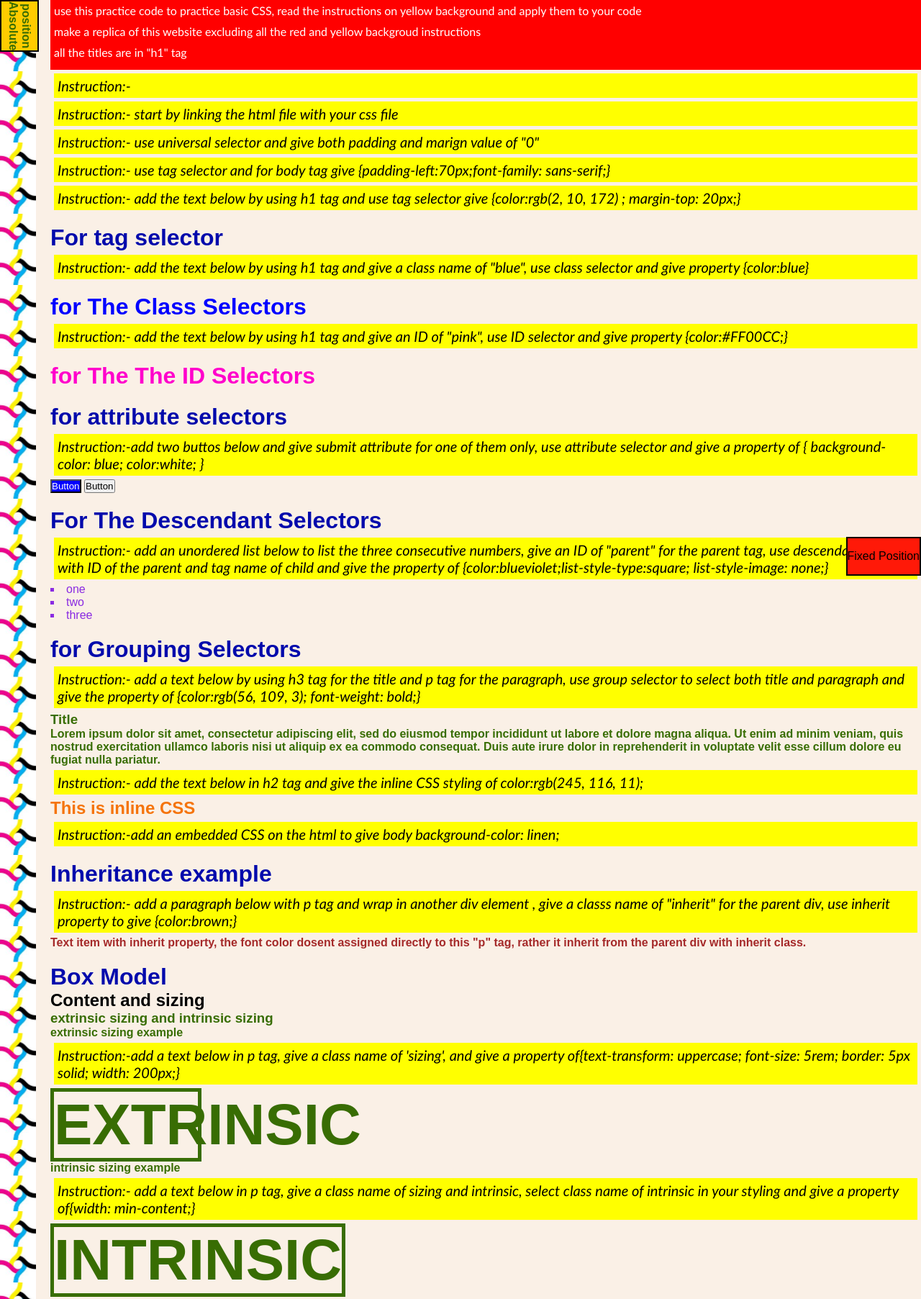
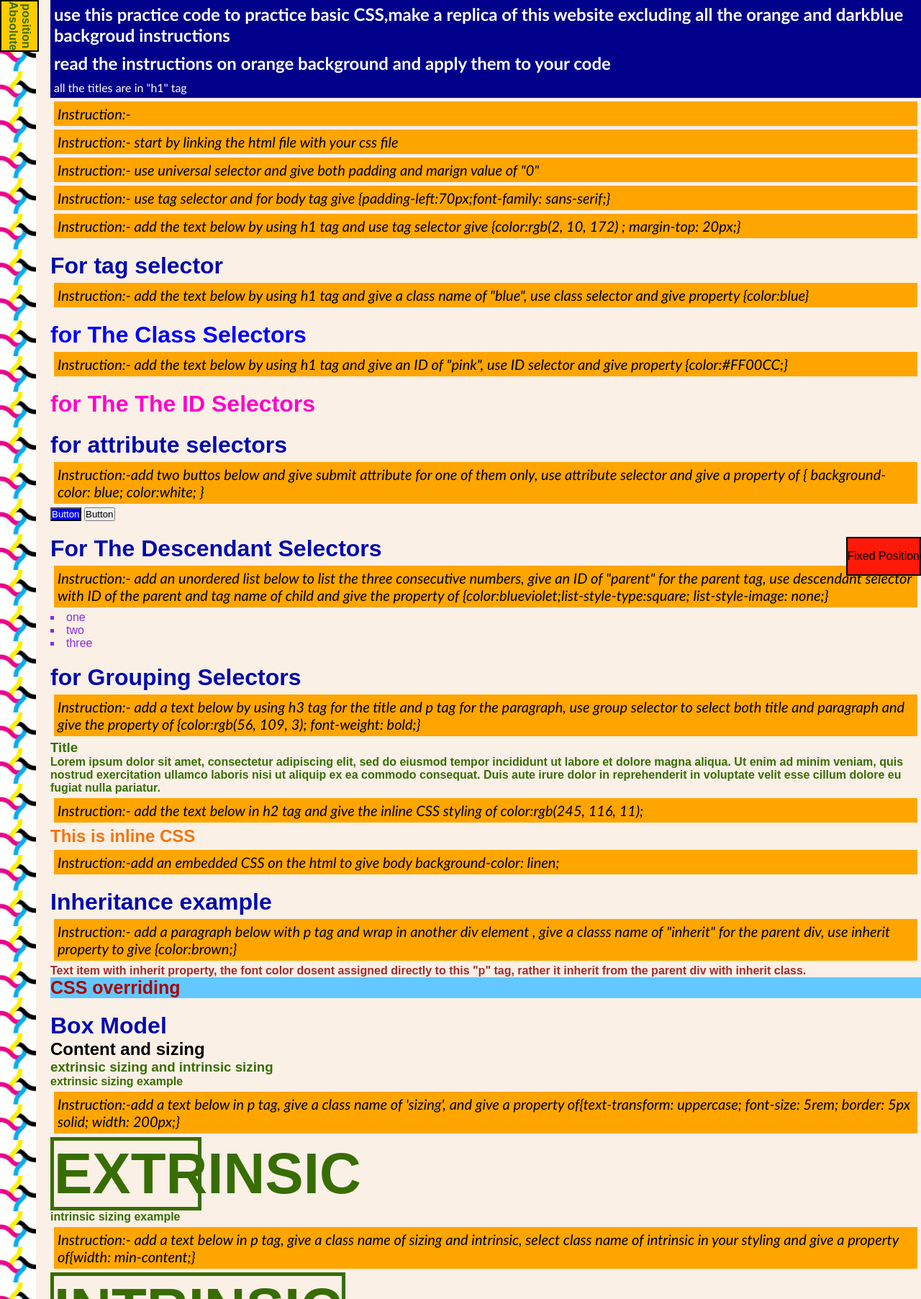
Before and after one commit to andmta-skills/CSS-practice-1, a plain HTML site: page index.html in a window 1280 px wide. Shown: the top 1805 px of the page at 72% size. Drawn offline with Linux system fonts and the light colour scheme; a web font is replaced by a local one.

Commit message:
for andmta skill

```diff
--- a/index.html
+++ b/index.html
@@ -6,13 +6,18 @@
     <meta name="viewport" content="width=device-width, initial-scale=1.0">
     <title>Andmta CSS Pracice 1</title>
     <link rel="icon" href="./images/Andmta_logo icon.png">
-
+    <link rel="stylesheet" href="styles.css">
     <style type = "text/css" media = "all">
         body {
            background-color: linen;
         }
+        #beforeover{
+            color: brown;
+            font-size: 25px;
+            font-weight: bold;
+        }
      </style>
-     <link rel="stylesheet" href="styles.css">
+
      <link rel="preconnect" href="https://fonts.googleapis.com">
 <link rel="preconnect" href="https://fonts.gstatic.com" crossorigin>
 <link href="https://fonts.googleapis.com/css2?family=Lobster&display=swap" rel="stylesheet">
@@ -20,10 +25,10 @@
 
 </head>
 <body>
-    <div id="mainins">use this practice code to practice basic CSS, read the instructions on yellow background and apply them to your code </div>
-    <div id="mainins">make a replica of this website excluding all the red and yellow backgroud instructions</div>
+    <h2 id="mainins">use this practice code to practice basic CSS,make a replica of this website excluding all the orange and darkblue backgroud instructions  </h2>
+    <h2 id="mainins">read the instructions on orange background and apply them to your code </h2>
     <div id="mainins">all the titles are in "h1" tag</div>
-    <div id="mainins"></div>
+
 
     <div id="command">Instruction:-</div>
     <div id="command">Instruction:- start by linking the html file with your css file</div>
@@ -78,6 +83,8 @@
                     <div class="inherit">
                         <p>Text item with inherit property, the font color dosent assigned directly to this "p" tag, rather it inherit from the parent div with inherit class.
                     </div>
+
+        <div id="beforeover" class="over" style="color: rgb(168, 5, 5);">CSS overriding</div>
 
 
         <h1>Box Model</h1>
--- a/styles.css
+++ b/styles.css
@@ -1,18 +1,20 @@
+
 #mainins{
-  background-color: red;
+  background-color: darkblue;
   color:white;
   padding:5px;
   font-family: 'Trebuchet MS', 'Lucida Sans Unicode', 'Lucida Grande', 'Lucida Sans', Arial, sans-serif;
 }
 #command{
   font-family: 'Trebuchet MS', 'Lucida Sans Unicode', 'Lucida Grande', 'Lucida Sans', Arial, sans-serif;
-  background-color: yellow;
+  background-color: orange;
   font-size: 20px;
   padding : 5px;
   margin:5px;
   display:block;
   font-style: italic;
 }
+
 #command a{
   font-size: 20px;
 }
@@ -61,6 +63,26 @@ h3, p{
 .inherit p{
   color:inherit
 }
+
+
+.over{
+  background-color: #fff;
+}
+#beforeover{
+background-color: rgb(98, 200, 255);
+color: white;
+/* color: white !important; */
+font-weight: normal ;
+/* font-weight: normal !important; */
+}
+.over{
+  background-color: #fff;
+
+}
+
+
+
+
 /* intrinsic vs extrinsic */
 .sizing {
     text-transform: uppercase;
@@ -120,11 +142,11 @@ body{
   /* background-attachment: scroll; */
 }
 .text{
-  color:red;
+  color:red ;
   direction: rtl;
   letter-spacing: 5px;
   word-spacing: 10px;
-  text-indent: 20px;
+  /* text-indent: 20px; */
   /* text-align: center; */
   /* text-decoration: overline; */
   text-decoration: line-through;
@@ -188,10 +210,10 @@ ul li{
   cursor: move;
 }
 .scroll{
-  height:100px;
+  /* height:100px; */
   width:300px;
   overflow:auto;
-  overflow:scroll;
+  /* overflow:scroll; */
 
 }
 .flexbox_item{
@@ -201,6 +223,8 @@ ul li{
   height: 80px;
   /* flex:auto; */
   /* flex: 1; */
+  /* flex-grow: 0; */
+  /* flex-shrink: 1; */
   display: flex;
 
 
@@ -224,6 +248,12 @@ ul li{
   justify-content: center;
   align-content: center;
 
+
+}
+.flexbox_item{
+  display: flex;
+  justify-content: center;
+  align-content: center;
 
 }
 .flex{
@@ -306,8 +336,8 @@ ul li{
 .item5{
   background-color: #ff1908;
   display: block;
-  width: 200px;
-  height:30px;
+  /* width: 200px;
+  height:30px; */
   position: sticky;
   top: 10px;
 
```
